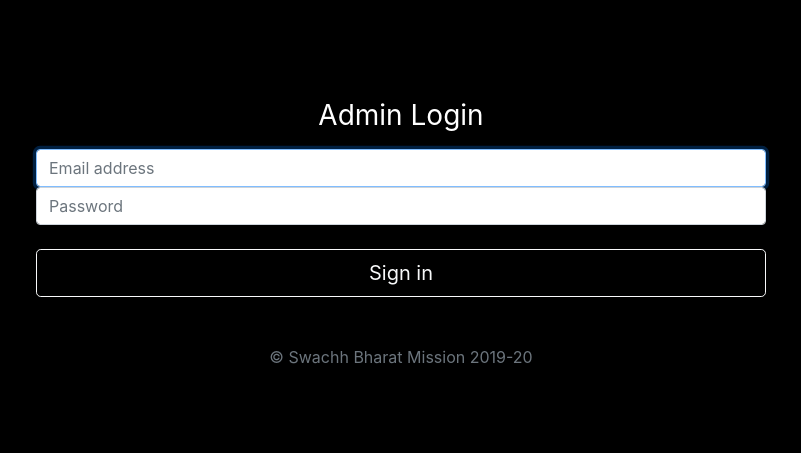
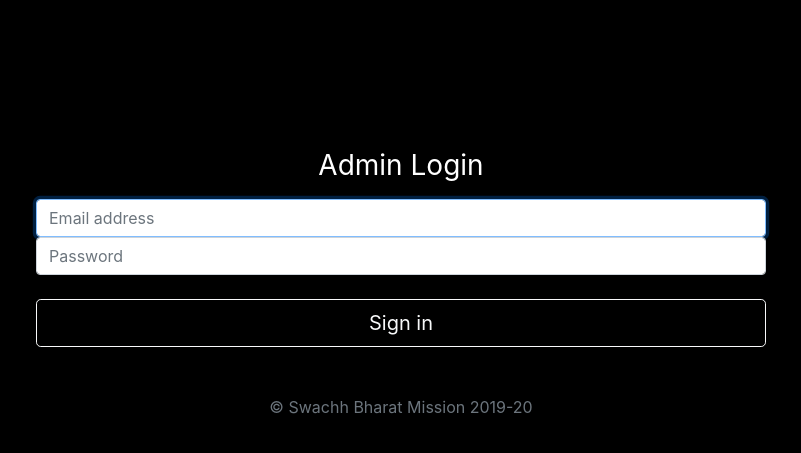
Before and after one commit to arjunsingh1212/Swachh-Bharat-Event-Management, a Flask app: page /dashboard in a window 1280 px wide. Shown: the part 73-526 px from the top of the page, without its empty margins (239-1040 px from the left). Run offline with Flask 2, Linux system fonts and the light colour scheme; some libraries are stand-ins or nearby versions.

Commit message:
Fixes Toggle

```diff
--- a/static/css/styles.css
+++ b/static/css/styles.css
@@ -142,7 +142,7 @@ footer .copyright {
 }
 
 .form-signin {
-  padding-top: 100px;
+  padding-top: 150px;
 }
 
 .login-theme {
```
